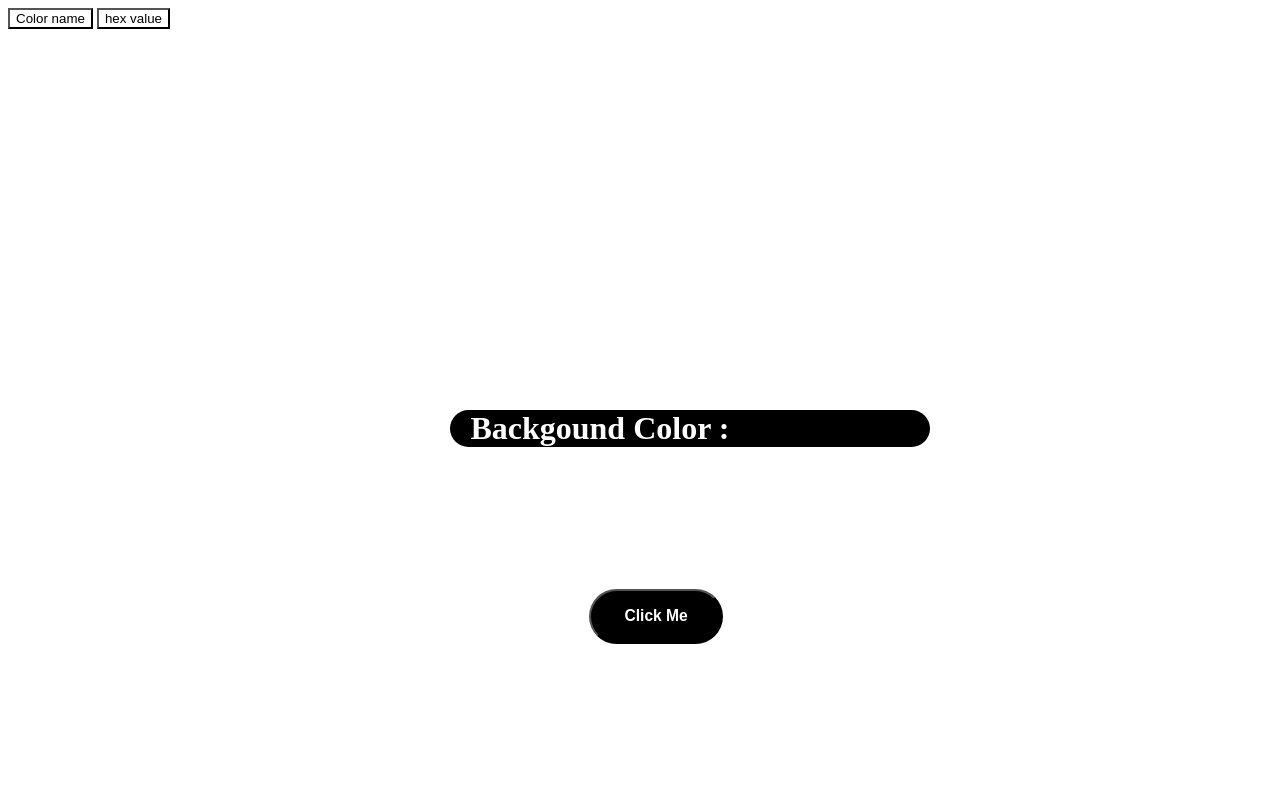
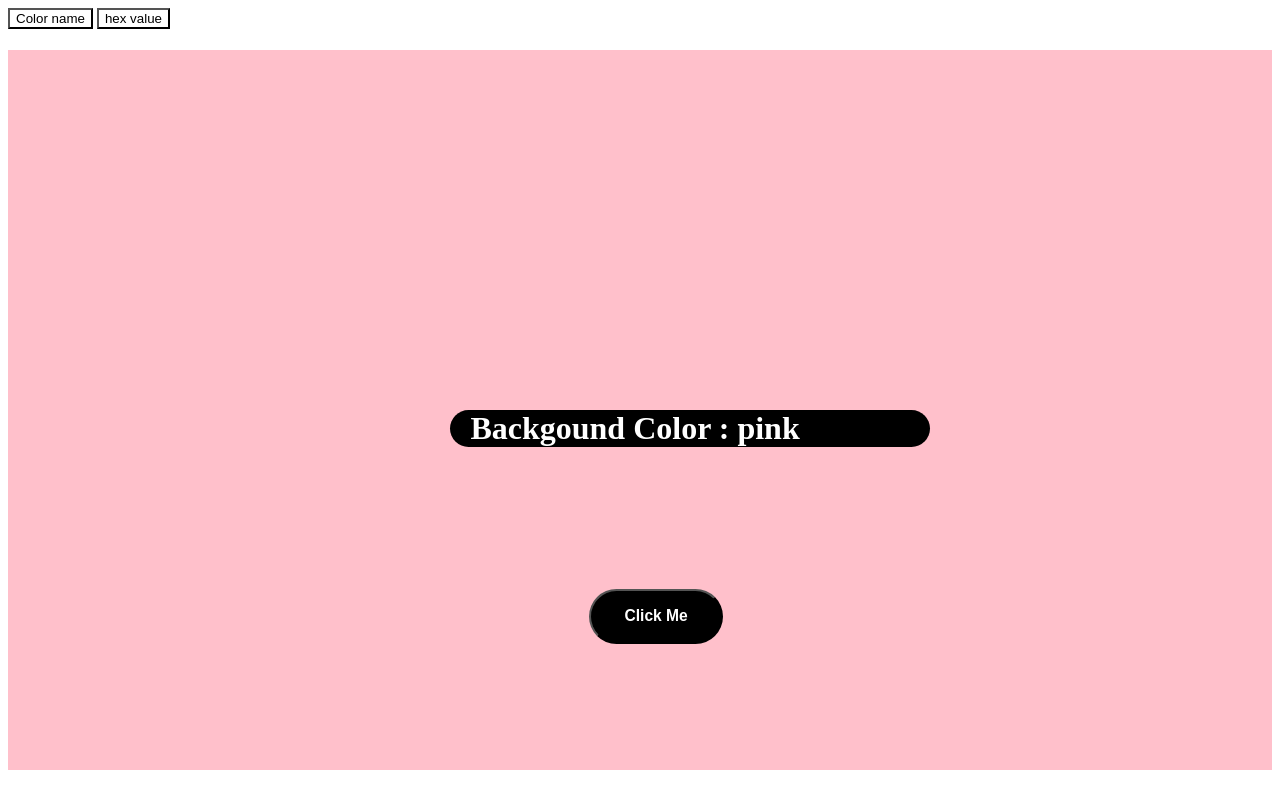
Before and after one commit to snigdhcinu/30daysofcode, a plain HTML site: page Desktop/Personal Projects/15daysofcode/colorFlicker/index.html in a window 1280 px wide. Both pictures are taken after a click on the button "Click Me". Drawn offline with Linux system fonts and the light colour scheme.

Commit message:
phase-1 done

```diff
--- a/Desktop/Personal Projects/15daysofcode/colorFlicker/script.js
+++ b/Desktop/Personal Projects/15daysofcode/colorFlicker/script.js
@@ -1,10 +1,16 @@
-
- function change(){
- 	 let array=["red","green","blue","yellow","pink","orange","cyan","voilet","purple","grey","indigo","burgundy","white"]
-	 let textNode=document.getElementById('infoPanel');
+ 	let array=["red","green","blue","yellow","pink","orange","cyan","voilet","purple","grey","indigo","burgundy","white"]
+	let textNode=document.getElementById('infoPanel');
  	let btn=document.getElementById('button');
  	let container=document.getElementById('container')
+ function change(){
+
+ 	// Erasing existing value
  	let i = Math.floor(Math.random()*array.length);
- 	container.backgroundColor=array[i];
- 	console.log(container.backgroundColor);
+ 	let node=document.createTextNode(" ");
+ 	document.getElementsByTagName('h1')[0].appendChild(node);
+
+ 	container.style.backgroundColor=array[i];
+	node=document.createTextNode(" "+array[i]);
+ 	document.getElementsByTagName('h1')[0].appendChild(node);
+ 	// console.log(container.backgroundColor);
  }
--- a/Desktop/Personal Projects/15daysofcode/colorFlicker/style.css
+++ b/Desktop/Personal Projects/15daysofcode/colorFlicker/style.css
@@ -7,7 +7,7 @@
 #container{
 	height: 90vh;
 	width: 100%;
-	/*background-color: purple;*/
+	background-color:#e26e26;
 }
 #infoPanel{
 	position: relative;
```
